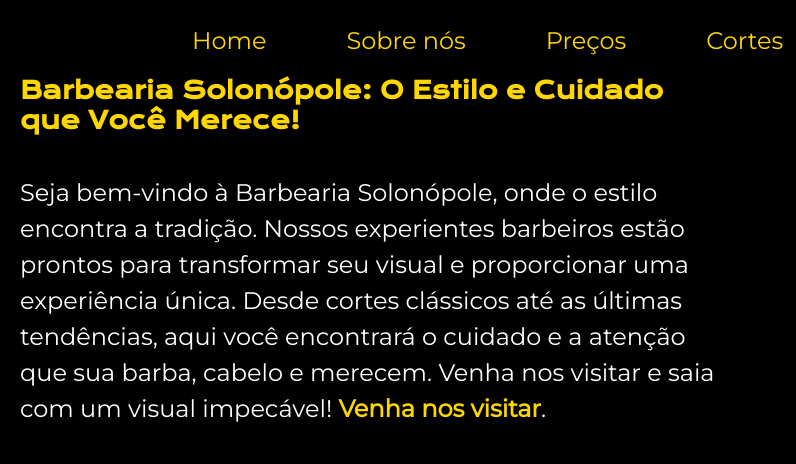
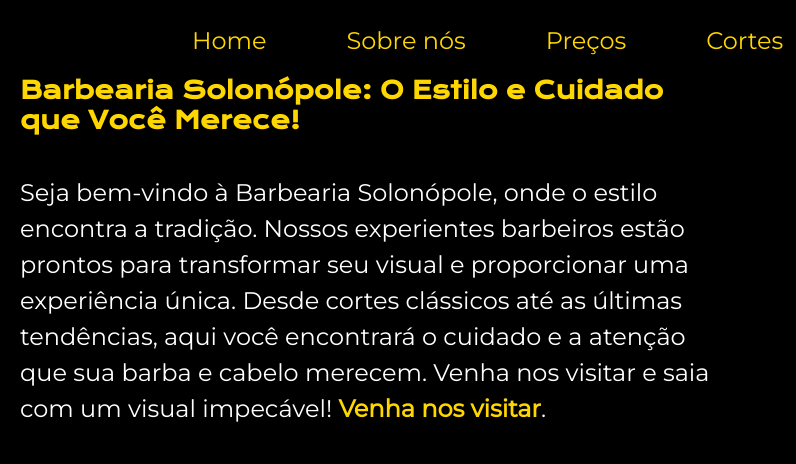
Before and after one commit to Lucas19Lopes/BarbeariaSolonopole, a plain HTML site: page index.html in a window 1280 px wide. Shown: the top 464 px of the page, 0-796 px from the left. Drawn offline with nearby package versions, Linux system fonts and the light colour scheme.

Commit message:
concertando erro no texto da pagina index.html

```diff
--- a/index.html
+++ b/index.html
@@ -22,7 +22,7 @@
             <h1 class="apresentacao__conteudo__titulo">
             <strong class="titulo-destaque"> Barbearia Solonópole: O Estilo e Cuidado que Você Merece!
             </strong> </h1>
-            <p class="apresentacao__conteudo__paragrafo">Seja bem-vindo à Barbearia Solonópole, onde o estilo encontra a tradição. Nossos experientes barbeiros estão prontos para transformar seu visual e proporcionar uma experiência única. Desde cortes clássicos até as últimas tendências, aqui você encontrará o cuidado e a atenção que sua barba, cabelo e merecem. Venha nos visitar e saia com um visual impecável! <strong class="titulo-destaque2">Venha nos visitar</strong>.</p>
+            <p class="apresentacao__conteudo__paragrafo">Seja bem-vindo à Barbearia Solonópole, onde o estilo encontra a tradição. Nossos experientes barbeiros estão prontos para transformar seu visual e proporcionar uma experiência única. Desde cortes clássicos até as últimas tendências, aqui você encontrará o cuidado e a atenção que sua barba e cabelo merecem. Venha nos visitar e saia com um visual impecável! <strong class="titulo-destaque2">Venha nos visitar</strong>.</p>
             <div class="apresentacao__links">
             <h2 class="apresentacao__links__subtitulo">Veja nossa Rede Social:</h2>
             <a class="apresentacao__links__navegacao" href="https://www.instagram.com/barbeariasolonopole?igsh=bjQwOWpxc3Btd2Jk ">
```
